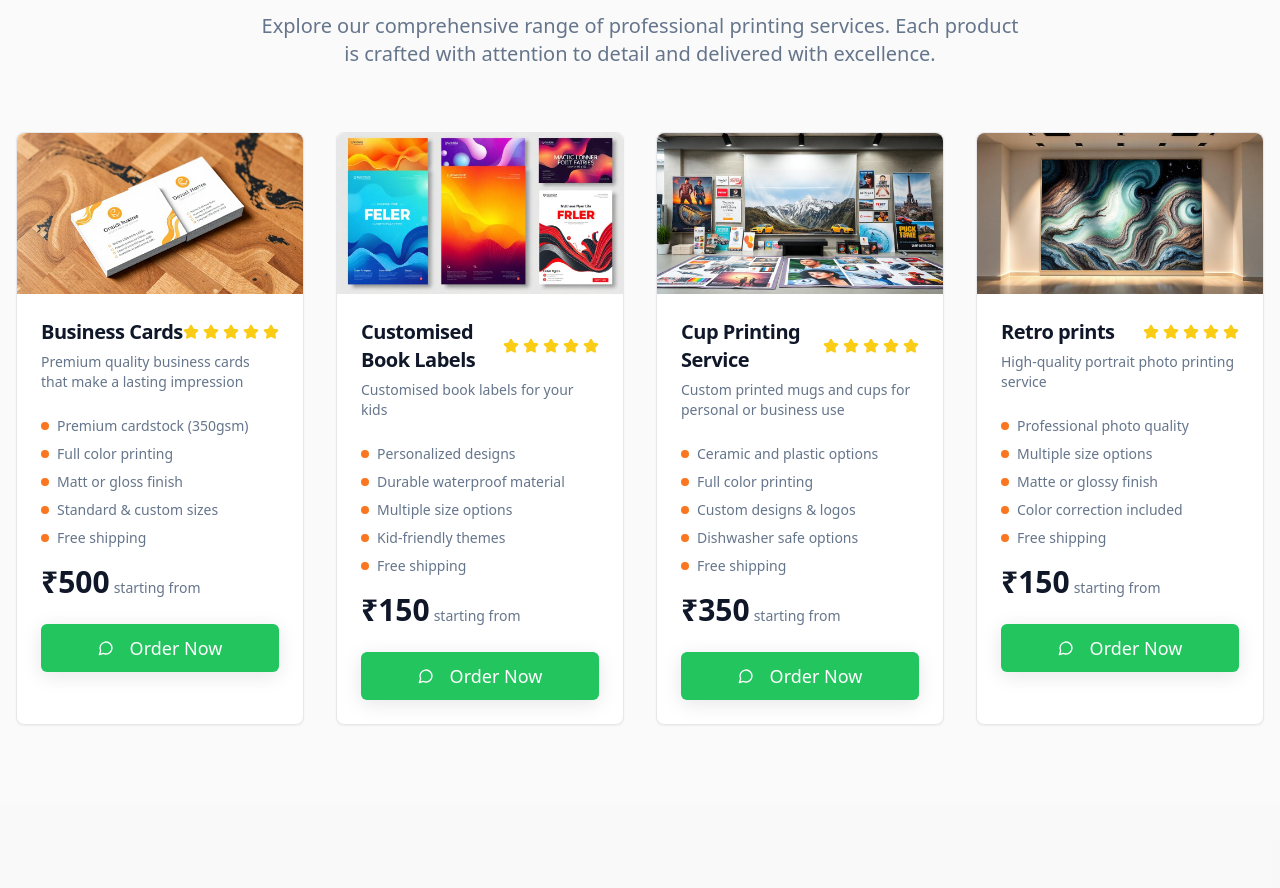
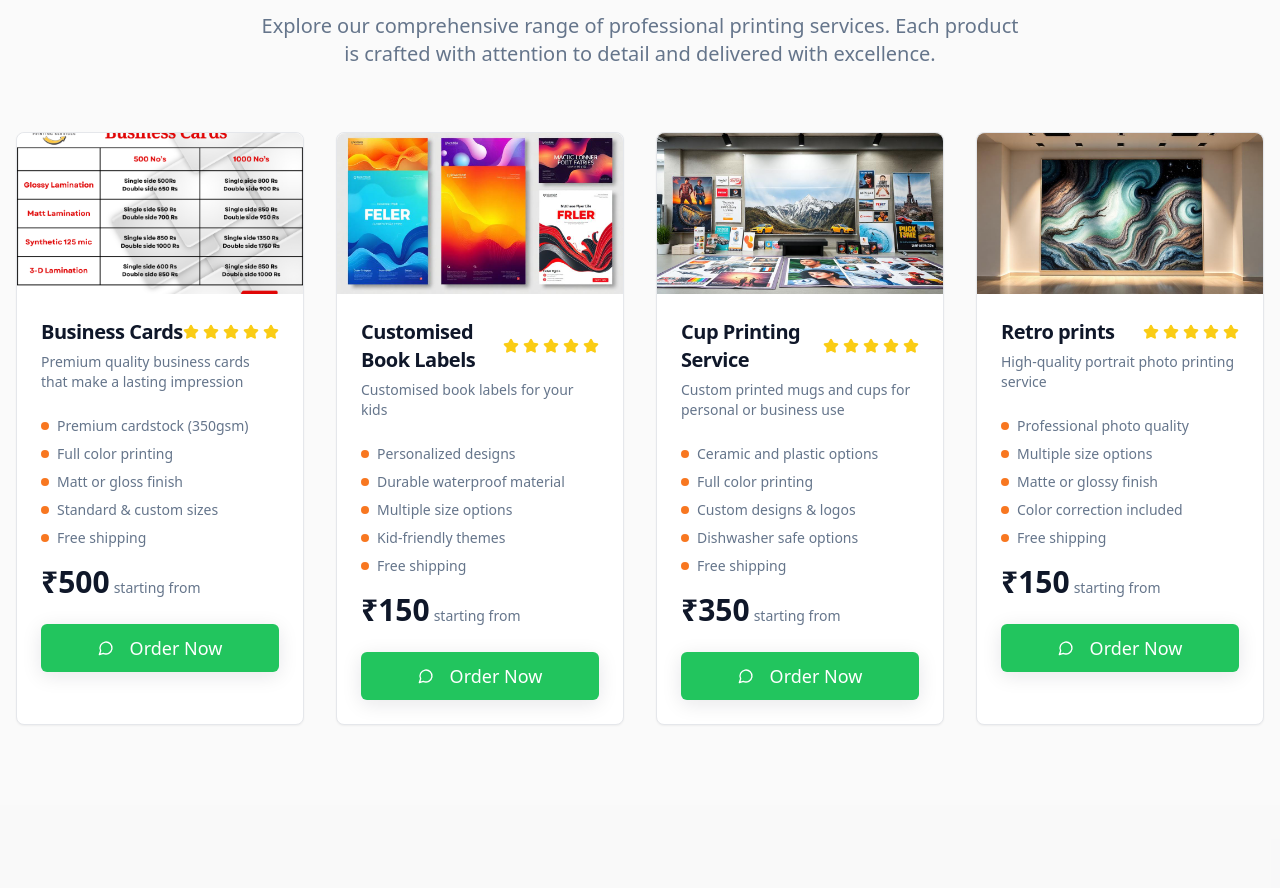
Before and after one commit to hemadrichalla/print-shop, a React (Vite) app: page / in a window 1280 px wide. Shown: the part 940-1828 px from the top of the page. Built offline with nearby package versions, Linux system fonts and the light colour scheme.

Commit message:
Update business card image
Update the image used for business cards.

```diff
--- a/src/components/ProductCatalog.tsx
+++ b/src/components/ProductCatalog.tsx
@@ -1,5 +1,4 @@
 import ProductCard from "./ProductCard";
-import businessCardsImage from "@/assets/business-cards.jpg";
 import flyersImage from "@/assets/flyers.jpg";
 import postersImage from "@/assets/posters.jpg";
 import customPrintsImage from "@/assets/custom-prints.jpg";
@@ -10,7 +9,7 @@ const ProductCatalog = () => {
       title: "Business Cards",
       description: "Premium quality business cards that make a lasting impression",
       price: "₹500",
-      image: businessCardsImage,
+      image: "/lovable-uploads/1d712ea4-7260-474a-ac2c-23910a4319c0.png",
       features: [
         "Premium cardstock (350gsm)",
         "Full color printing",
```
Also changed, not shown: public/lovable-uploads/1d712ea4-7260-474a-ac2c-23910a4319c0.png (added).
